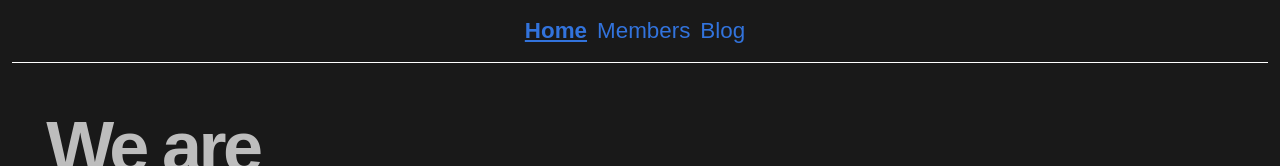
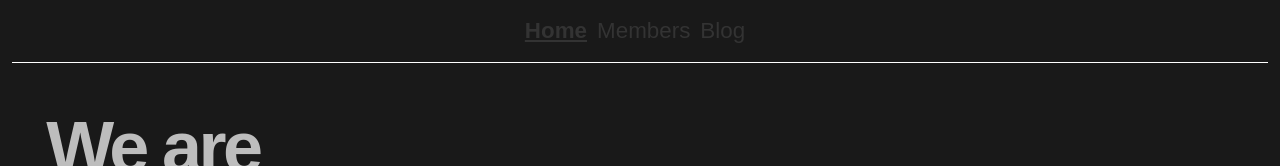
Before and after one commit to izqkk/bER4bb1ts, an Astro site: page / in a window 1280 px wide. Shown: the top 166 px of the page. Built offline with nearby package versions, Linux system fonts and the light colour scheme; Astro itself is replaced by a stand-in of ours.

Commit message:
fixed blue nav

```diff
--- a/src/styles/global.css
+++ b/src/styles/global.css
@@ -37,9 +37,6 @@ strong,
 b {
 	color: #222;
 }
-a {
-	color: #3273dc;
-}
 nav a {
 	margin-right: 10px;
 }
```
